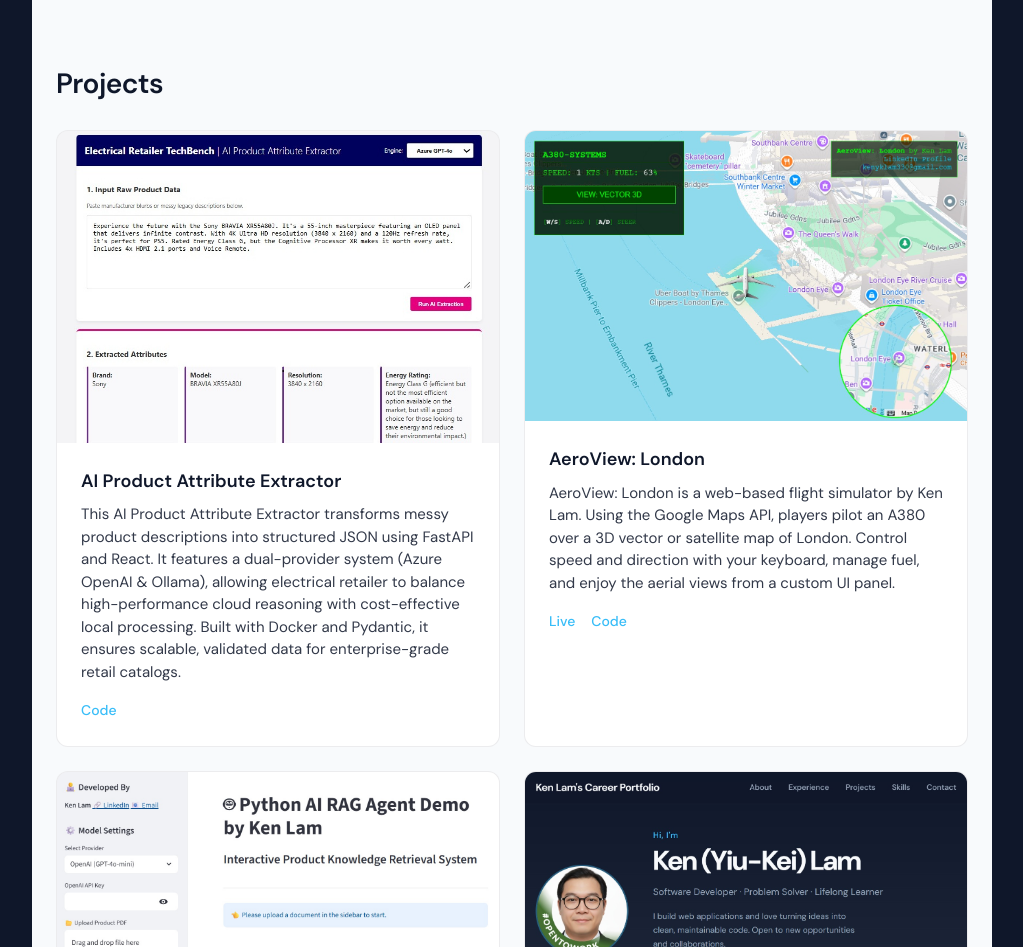
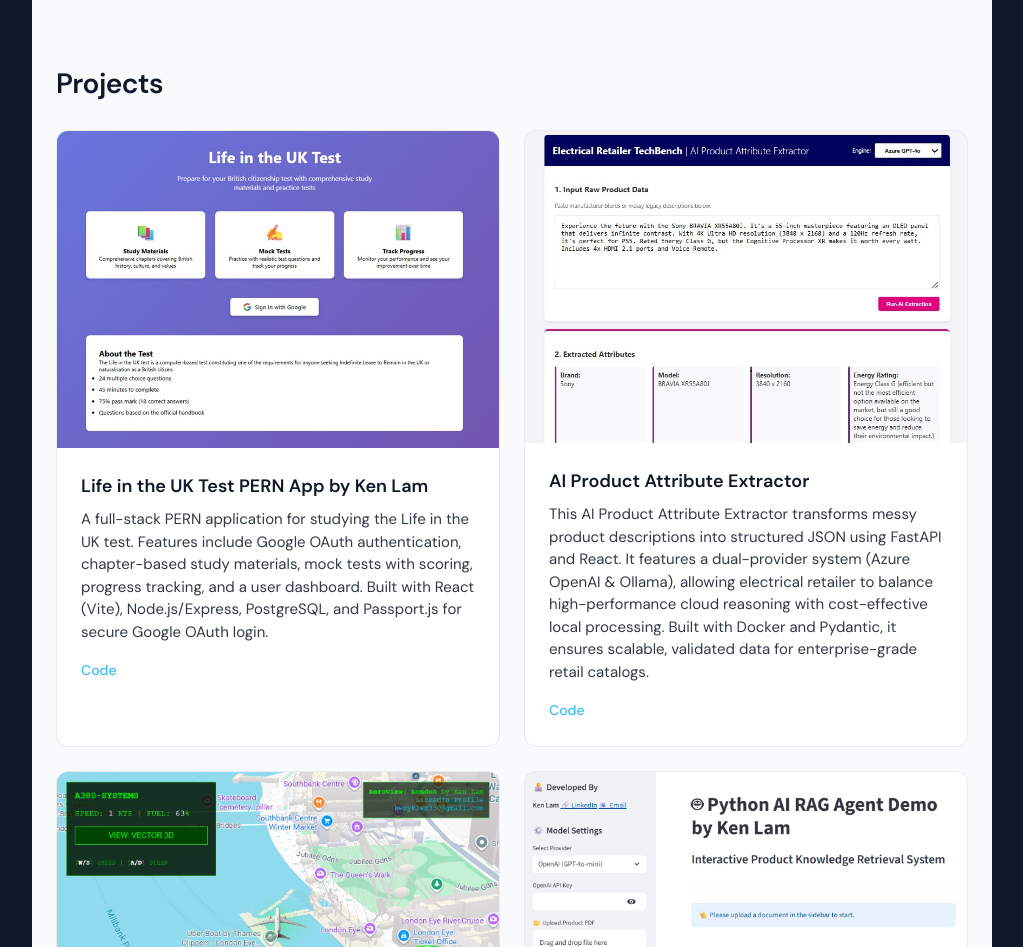
Before and after one commit to kenyklam330/kenyklam330.github.io, an Angular app: page / in a window 1280 px wide. Shown: the part 1860-2807 px from the top of the page, without its empty margins (128-1151 px from the left). Built offline with nearby package versions, Linux system fonts and the light colour scheme.

Commit message:
Updated projects.

```diff
--- a/src/app/components/projects/projects.ts
+++ b/src/app/components/projects/projects.ts
@@ -17,6 +17,12 @@
 })
 export class Projects {
   protected projects: Project[] = [
+    {
+      title: 'Life in the UK Test PERN App by Ken Lam',
+      description: 'A full-stack PERN application for studying the Life in the UK test. Features include Google OAuth authentication, chapter-based study materials, mock tests with scoring, progress tracking, and a user dashboard. Built with React (Vite), Node.js/Express, PostgreSQL, and Passport.js for secure Google OAuth login.',
+      thumbnail: 'project5.jpg',
+      repo: 'https://github.com/kenyklam330/life-in-the-uk-test-pern-app',
+    },
     {
       title: 'AI Product Attribute Extractor',
       description: 'This AI Product Attribute Extractor transforms messy product descriptions into structured JSON using FastAPI and React. It features a dual-provider system (Azure OpenAI & Ollama), allowing electrical retailer to balance high-performance cloud reasoning with cost-effective local processing. Built with Docker and Pydantic, it ensures scalable, validated data for enterprise-grade retail catalogs.',
```
Also changed, not shown: public/project5.jpg (added).
